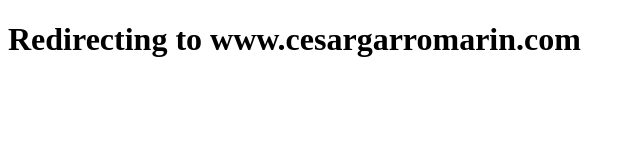
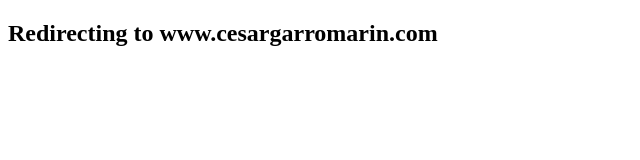
Before and after one commit to cesarlgm/cesarlgm.github.io, a plain HTML site: page index.html in a window 1280 px wide. Shown: the whole page, without its empty margins (0-640 px from the left). Drawn offline with Linux system fonts and the light colour scheme.

Commit message:
Changed index

```diff
--- a/index.html
+++ b/index.html
@@ -1,5 +1,5 @@
 <!DOCTYPE html>
 <html>
-<h1>Redirecting to www.cesargarromarin.com</h1>
+<h2>Redirecting to www.cesargarromarin.com</h2>
 <meta http-equiv="refresh" content="1;url=http://www.cesargarromarin.com/" />
 </html>
```
